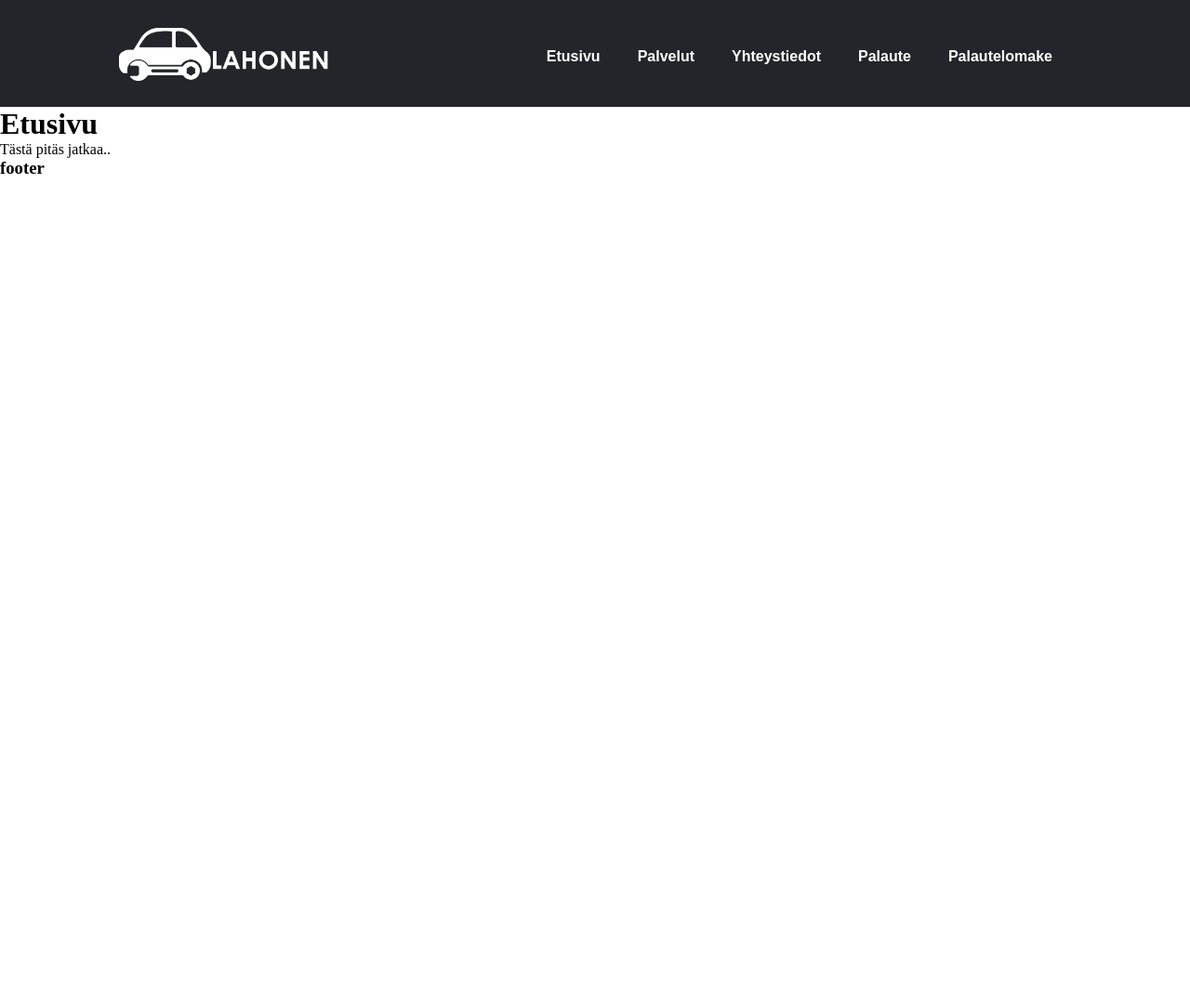
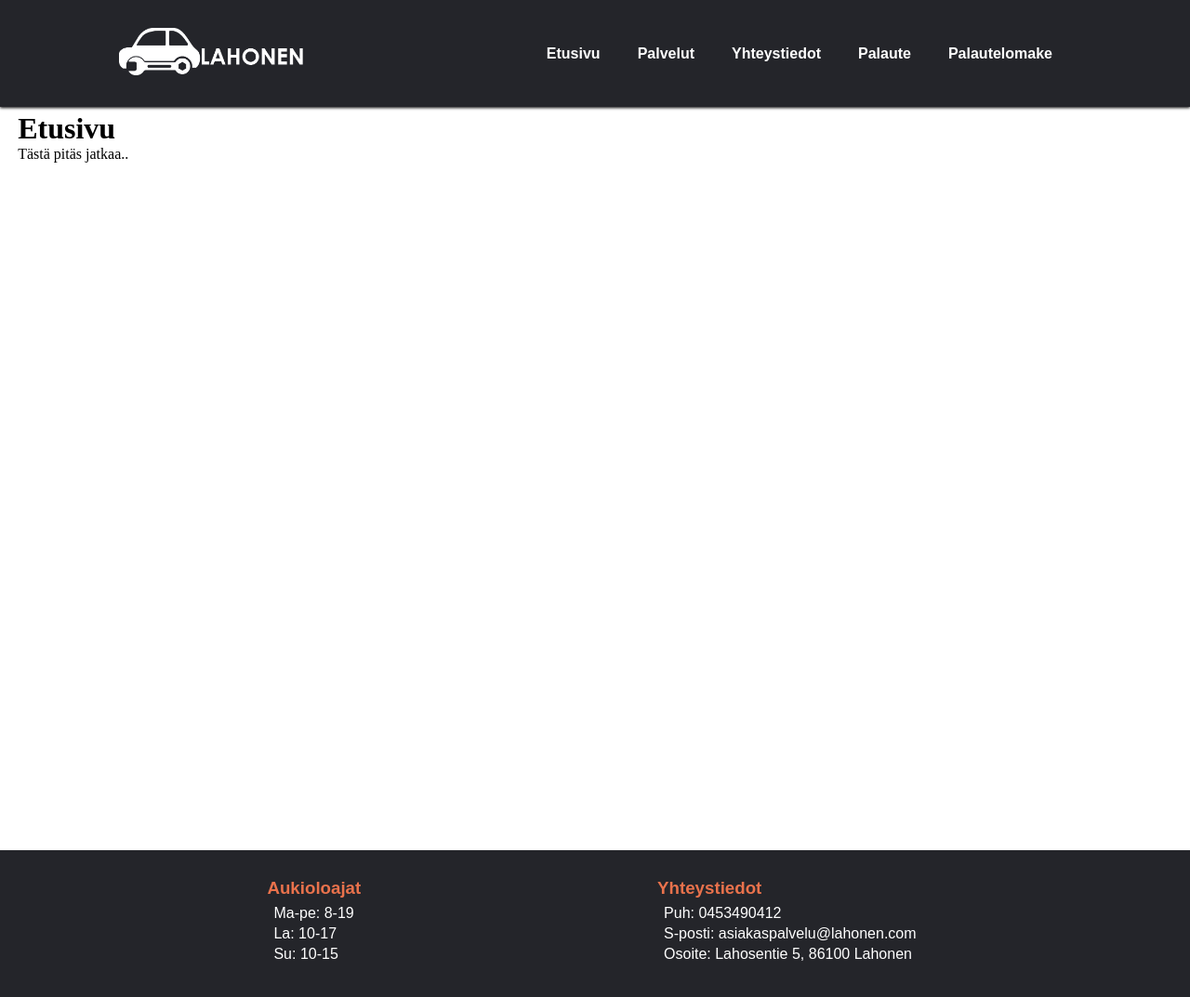
Before and after one commit to KaritaLaine/Autokorjaamo, a Django app: page / in a window 1280 px wide. Shown: the whole page at 93% size. Before the commit the page ends 187 px from the top, so only its background shows below. Run offline with Django 3.2, Linux system fonts and the light colour scheme.

Commit message:
Headerin ja footerin ulkoasupäivityksiä

```diff
--- a/autokorjaamo/base/static/base.css
+++ b/autokorjaamo/base/static/base.css
@@ -13,17 +13,23 @@
     background-color: #24252a;
     width: 100%;
     height: 115px;
+    box-shadow: 0px 1px 3px;
   }
 
   .logo {
     cursor: pointer;
     margin-left: auto;
-    width: auto;
-    height: 57px;
     filter: invert(100%);
     resize: none;
+    max-width: 200px;
+    height: auto;
+    width: 100%;
+    transition: 0.5s;
   }
 
+  .logo:hover {
+    filter: invert(90%);
+  }
 
   .nav-links a{
     font-family: "Montserrat", sans-serif;
@@ -36,6 +42,7 @@
     list-style: none;
     display: flex;
     font-size: 16px;
+    transition: 0.5s;
   }
 
   .nav-links li {
@@ -53,3 +60,34 @@
   .nav-links li a:hover {
     color: #E9724C;
   }
+
+.wrapper {
+    min-height: 100vh;
+    width: 97%;
+    margin: auto;
+    padding-top: 5px;
+}
+
+footer {
+    display: flex;
+    flex-wrap: wrap;
+    justify-content: space-around;
+    align-items: center;
+    padding: 30px 10%;
+    background-color: #24252a;
+    color: white;
+    font-family: "Montserrat", sans-serif;
+}
+
+footer h3 {
+    color: #E9724C
+}
+
+footer li {
+    padding: 2px;
+}
+
+.ao-lista, .yt-lista{
+    list-style: none;
+    padding: 5px;
+}
--- a/autokorjaamo/base/templates/base.html
+++ b/autokorjaamo/base/templates/base.html
@@ -11,7 +11,7 @@
 
 <header>
     <title>Lahonen</title>
-    <a href="{% url 'etusivu' %}"> <img class="logo" src="{% static 'lahonen.png' %}" alt="Lahonen"> </a>
+        <a href="{% url 'etusivu' %}"> <img class="logo" src="{% static 'lahonen.png' %}" alt="Lahonen"> </a>
     <nav>
         <ul class="nav-links">
             <li><a href="{% url 'etusivu' %}">Etusivu</a></li>
@@ -23,9 +23,27 @@
     </nav>
 </header>
 
+<div class="wrapper">
 {% block body %}{% endblock %}
+</div>
 
 <footer>
-    <h3>footer</h3>
+    <div class="aukioloajat">
+        <h3>Aukioloajat</h3>
+        <ul class="ao-lista">
+            <li>Ma-pe: 8-19</li>
+            <Li>La: 10-17</Li>
+            <li>Su: 10-15</li>
+        </ul>
+    </div>
+
+    <div class="yhteystiedot">
+        <h3>Yhteystiedot</h3>
+        <ul class="yt-lista">
+            <li>Puh: 0453490412</li>
+            <Li>S-posti: asiakaspalvelu@lahonen.com</Li>
+            <li>Osoite: Lahosentie 5, 86100 Lahonen</li>
+        </ul>
+    </div>
 </footer>
 </html>
```
